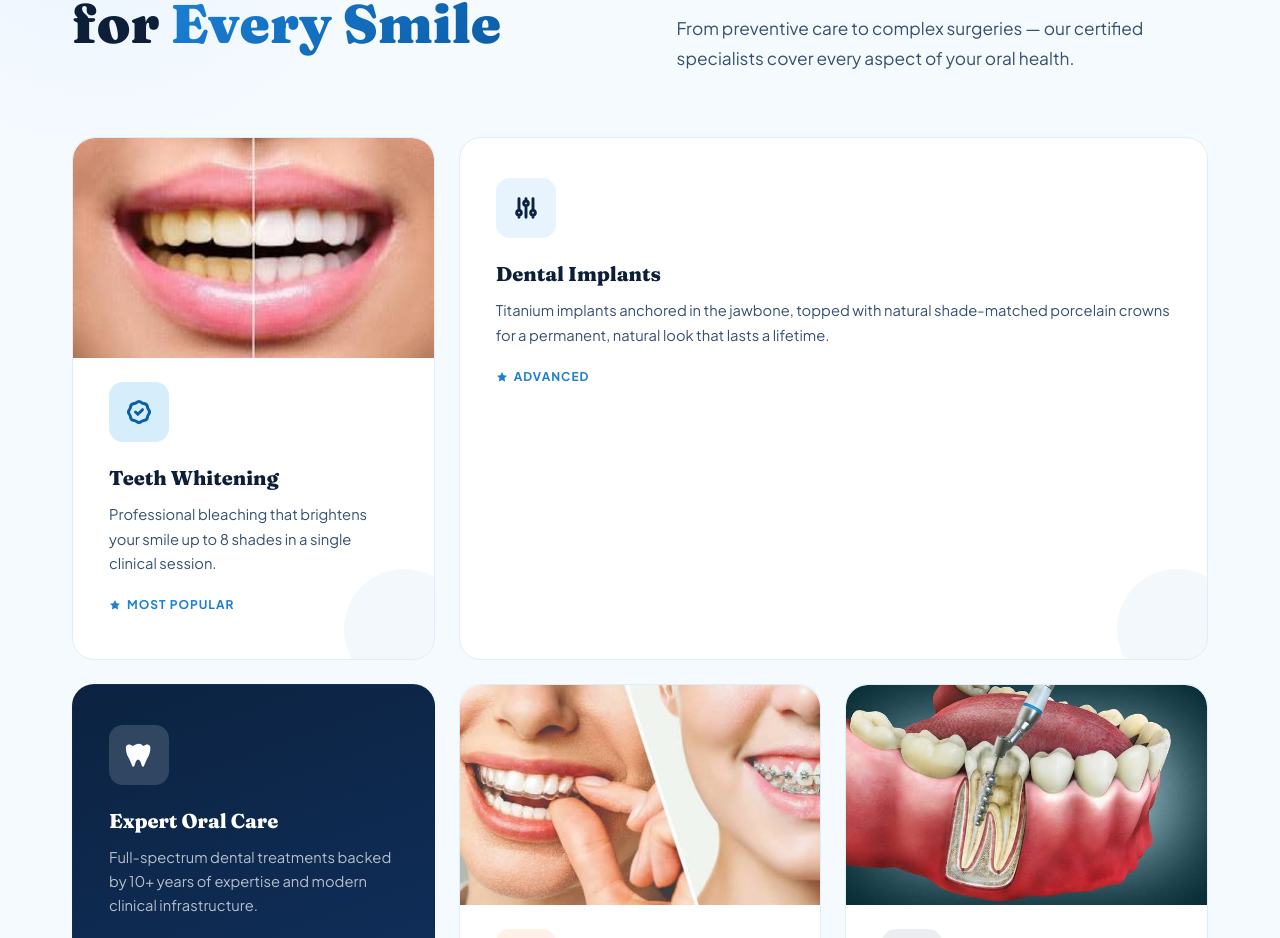
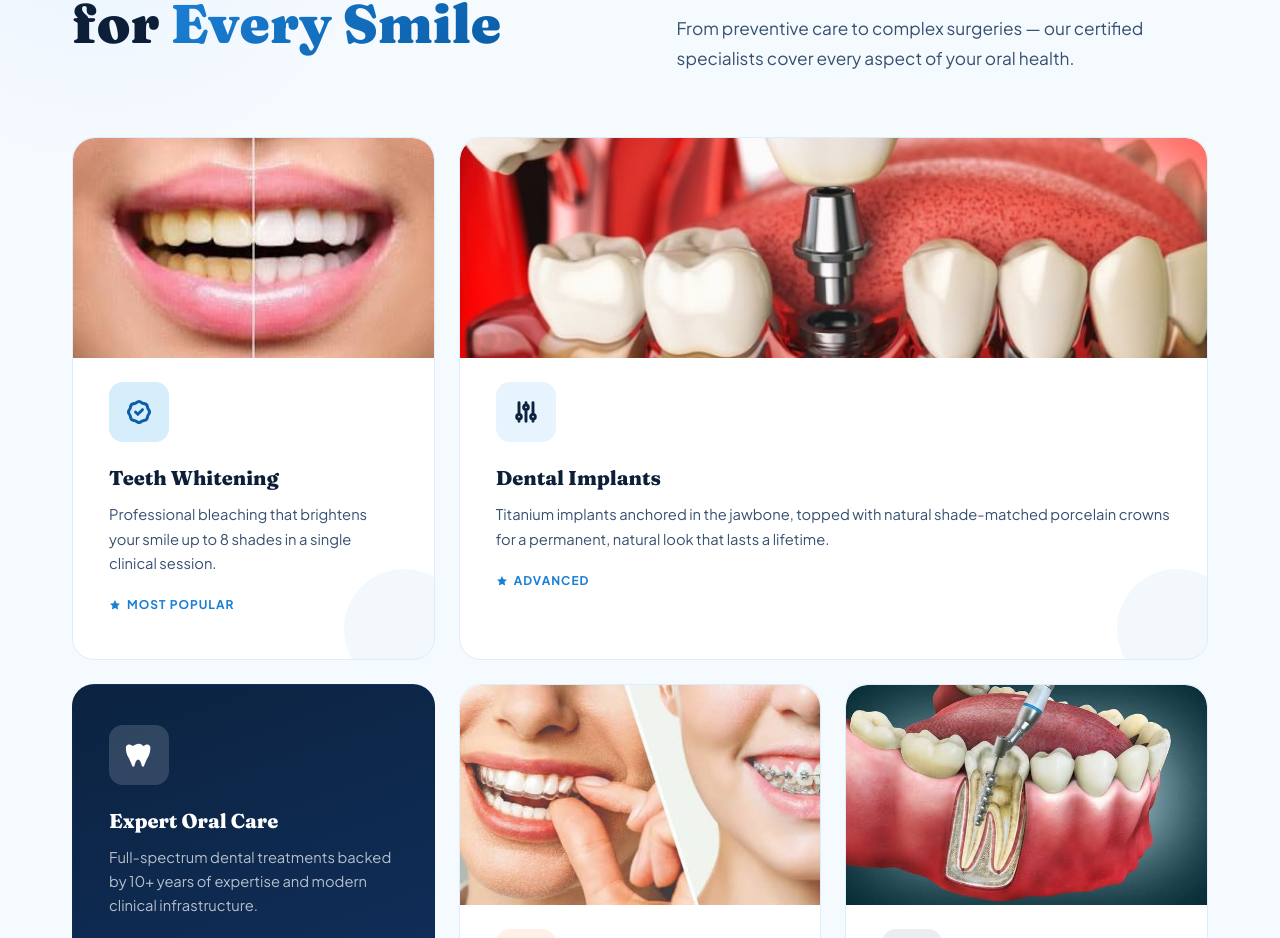
Before and after one commit to somnathr1332/PunnagaiDental, a React (Vite) app: page / in a window 1280 px wide. Shown: the part 2317-3255 px from the top of the page. Built offline with nearby package versions, Linux system fonts and the light colour scheme.

Commit message:
feat: implement Services component and add dental implant asset

```diff
--- a/src/components/Services.jsx
+++ b/src/components/Services.jsx
@@ -24,6 +24,7 @@ const SERVICES = [
     iconClass: 'sc-icon-sage',
     title: 'Dental Implants',
     desc: 'Titanium implants anchored in the jawbone, topped with natural shade-matched porcelain crowns for a permanent, natural look that lasts a lifetime.',
+    image: './assets/images/services/dental-implants.png',
     featured: false,
     wide: true,
     badge: 'Advanced',
```
Also changed, not shown: public/assets/images/services/dental-implants.png (added).
